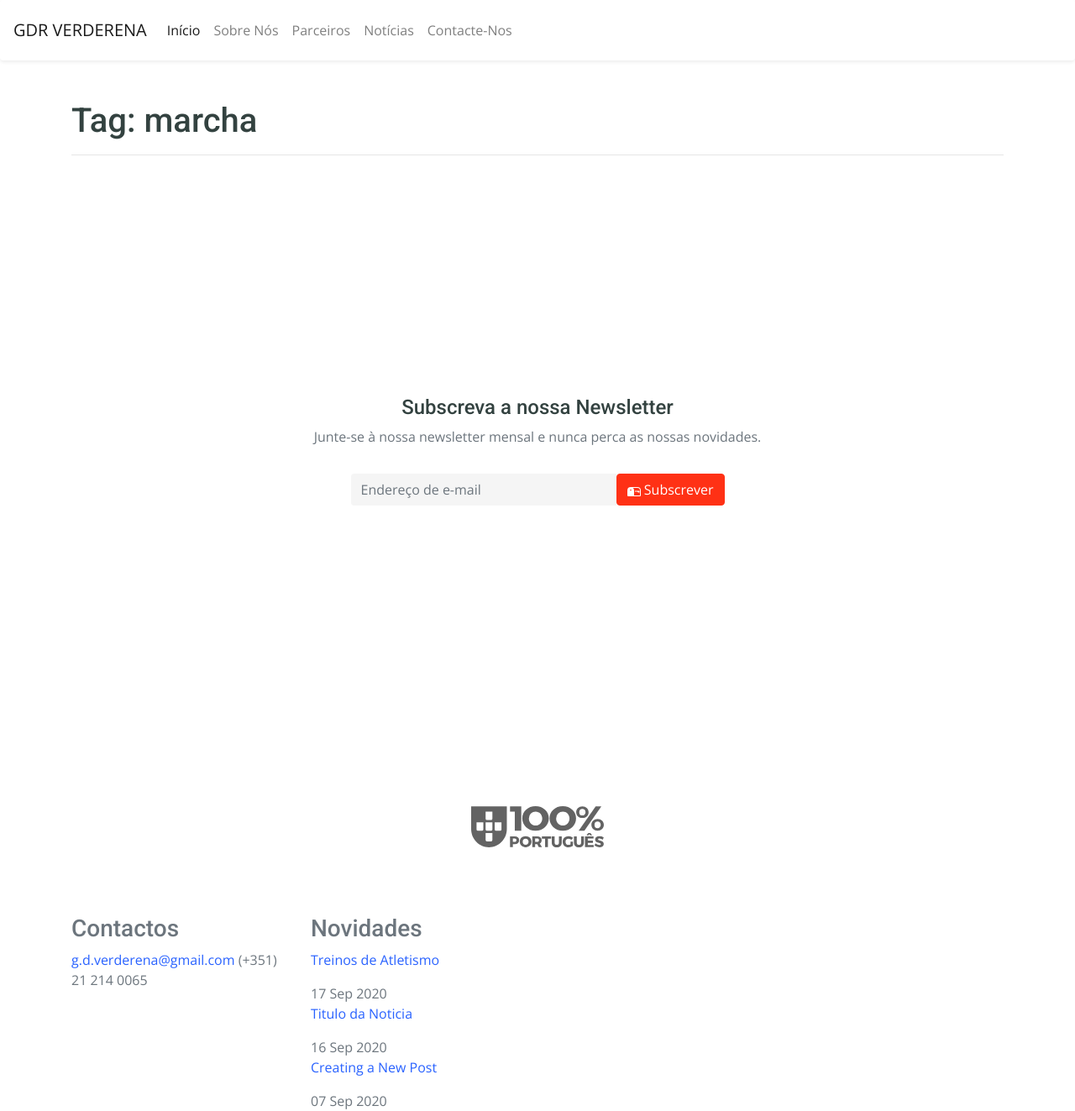
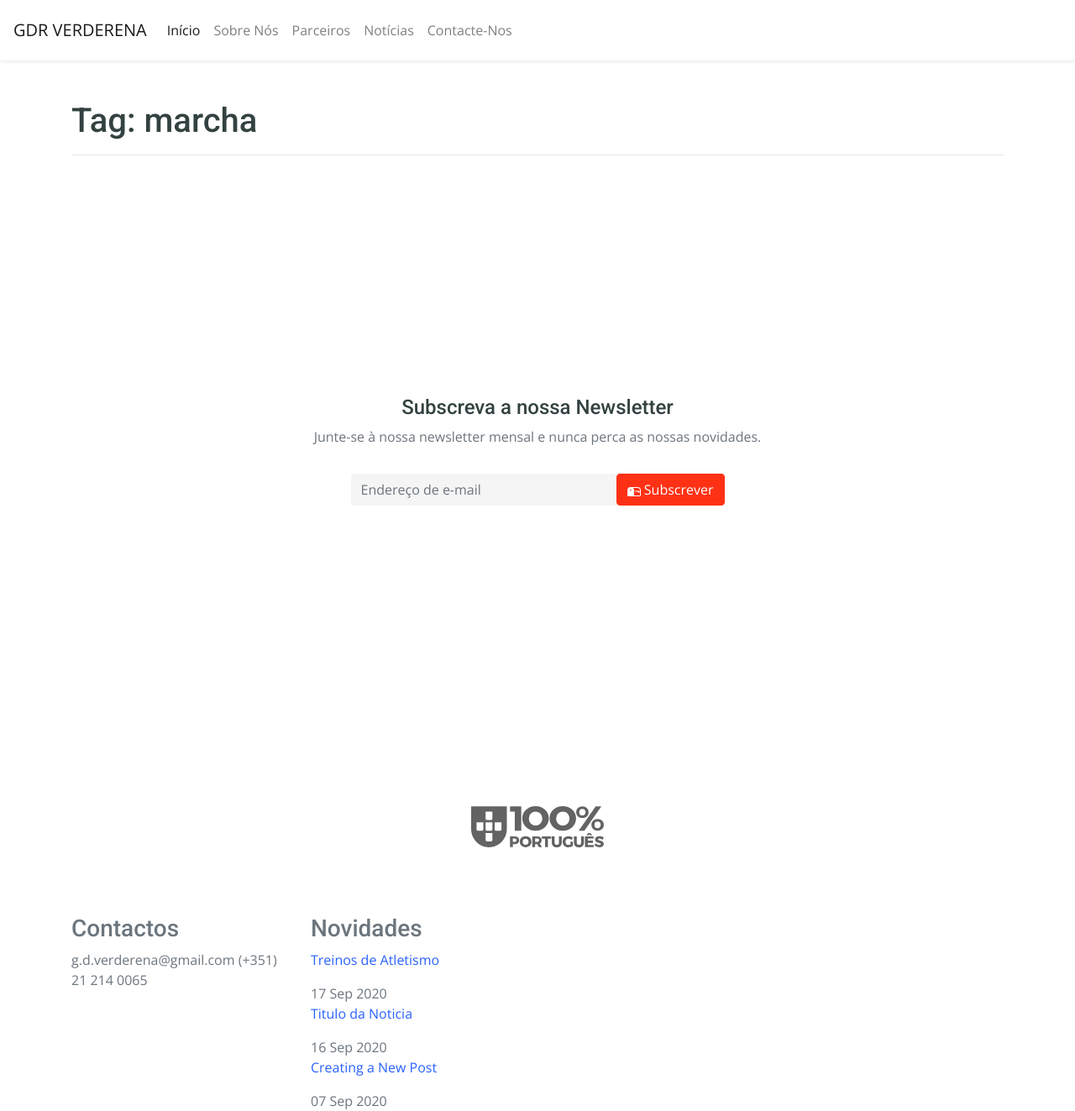
Before and after one commit to GDR-Verderena/gdr-verderena.github.io, a Jekyll site: the page built from tag/marcha.md, in a window 1280 px wide. Shown: the whole page at 84% size. Built offline with Jekyll 4.4.1, drawn with Linux system fonts in a browser that asks for light colours; nearby versions of some CDN libraries; library files that are not in the unit come from our copies.

Commit message:
Update footer.html

```diff
--- a/_includes/footer.html
+++ b/_includes/footer.html
@@ -4,7 +4,7 @@
 
       <div class="col-sm-3">
         <h3>Contactos</h3>
-        <a href="mailto:g.d.verderena@gmail.com?subject=GDR%20Verderena&amp;body=Boas" class="textreset contact-link">g.d.verderena@gmail.com</a>
+        <a href="mailto:g.d.verderena@gmail.com?subject=GDR%20Verderena&amp;body=Boas" class="text-reset contact-link">g.d.verderena@gmail.com</a>
 
         <a href="tel:+351212140065" class="text-reset contact-link">(+351) 21 214 0065</a>
 
```
